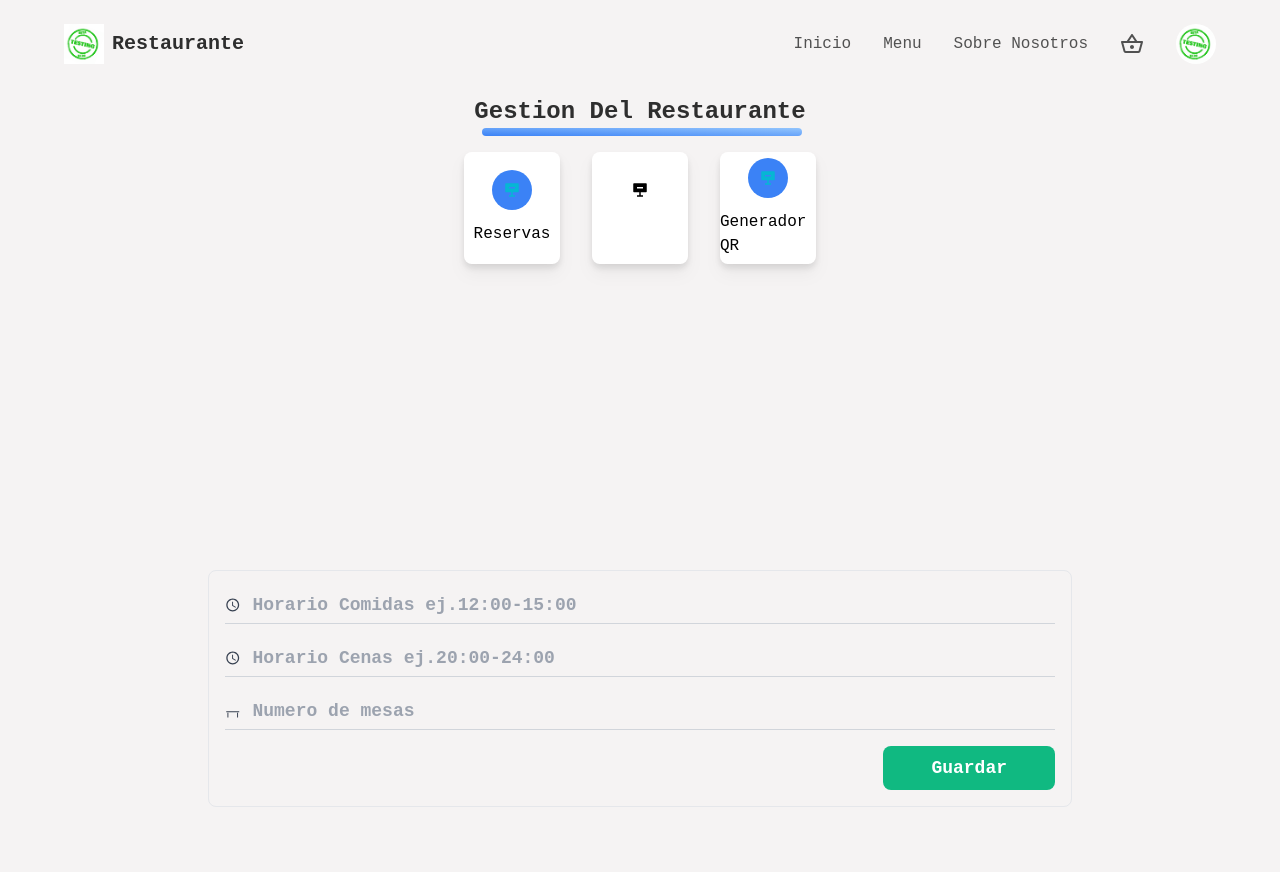
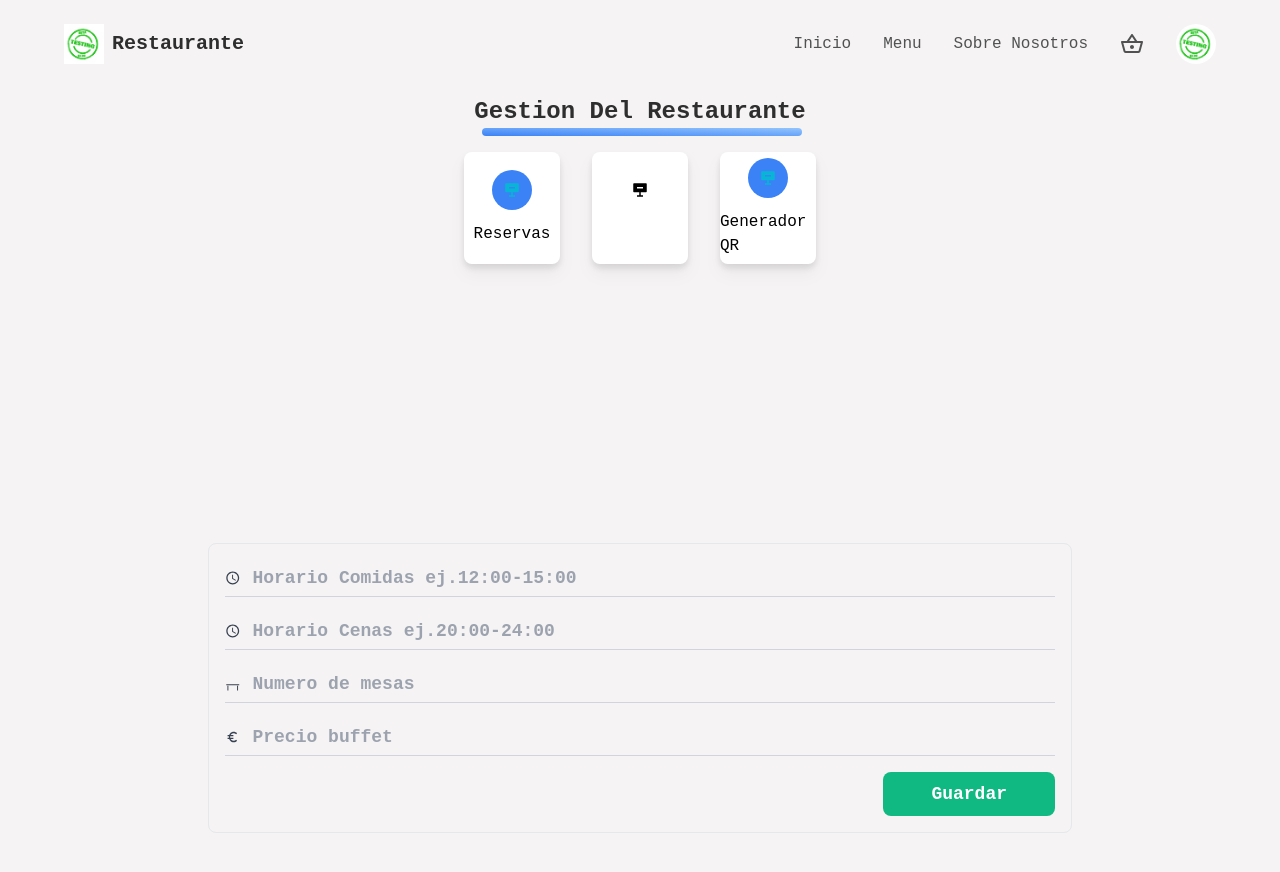
Before and after one commit to JorgeBlanco99/RestauranteApp, a React (Create React App) app: page /gestion in a window 1280 px wide. Both pictures are taken after a click on the element "Datos". Shown: the top 872 px of the page. Built offline with nearby package versions, Linux system fonts and the light colour scheme; no server answers; the database is empty.

Commit message:
Buffet price added to restaurant info

```diff
--- a/src/components/RestaurantInformation.jsx
+++ b/src/components/RestaurantInformation.jsx
@@ -2,6 +2,7 @@ import React, {useEffect, useState } from 'react'
 import { motion } from 'framer-motion';
 import {MdOutlineSchedule} from 'react-icons/md';
 import {GiTable} from 'react-icons/gi';
+import {BiEuro} from 'react-icons/bi';
 import { saveRestaurantInfo,getRestaurantInfo } from '../utils/firebaseFuntions';
 import { useStateValue } from '../context/StateProvider';
 import { actionType } from '../context/reducer';
@@ -24,6 +25,7 @@ const RestaurantInformation = ()  => {
   console.log(RestaurantInfo);
   const [lunch,setLunch] = useState(RestaurantInfo?.lunch);
   const [tables,setTables] = useState(RestaurantInfo?.tables);
+  const [buffetPrice,setBuffetPrice] = useState(RestaurantInfo?.buffetPrice);
   const [dinner,setDinner] = useState(RestaurantInfo?.dinner);
   const [fields,setFields] = useState(false); /**for errors */
   const [alertStatus,setAlertStatus] = useState("danger");
@@ -47,6 +49,7 @@ const saveInfo = () =>{
         lunch: lunch,
         dinner: dinner,
         tables: tables,
+        buffetPrice : buffetPrice,
       }
 
       saveRestaurantInfo(data);
@@ -75,6 +78,7 @@ const clearData= () => {
   setLunch("");
   setDinner("");
   setTables("");
+  setBuffetPrice("");
 }
  return (
     <div className='w-full min-h-screen flex items-center justify-center items-top'>
@@ -111,6 +115,12 @@ const clearData= () => {
            placeholder="Numero de mesas"
           className='w-full h-full text-lg bg-transparent font-semibold outline-none text-textColor'/>
         </div>
+        <div className=' w-full py-2 border-b border-gray-300 flex items-center gap-3'>
+          <BiEuro className='text-x1 text-gray-700'/>
+          <input type="text" requiered value={buffetPrice} onChange={(e) => setBuffetPrice(e.target.value)}
+           placeholder="Precio buffet"
+          className='w-full h-full text-lg bg-transparent font-semibold outline-none text-textColor'/>
+        </div>
 
         <div className='flex items-center w-full'>
           <button type='button' className=' ml-0 md:ml-auto w-full md:w-auto border-none outline-none bg-emerald-500 px-12 py-2 rounded-lg text-lg text-white font-semibold' onClick={saveInfo}> Guardar</button>
```
